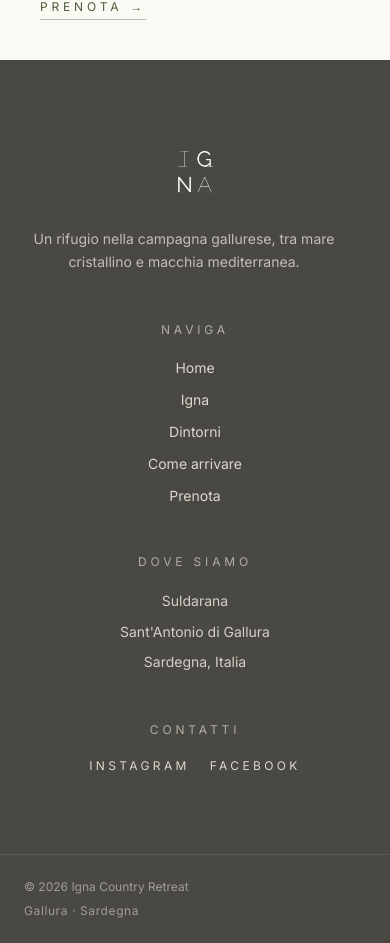
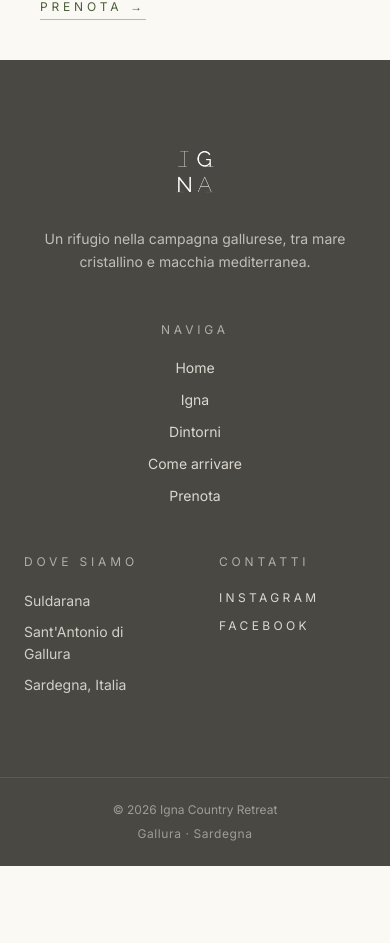
Before and after one commit to khapronyon/igna, a React (Vite) app: page / in a window 390 px wide. Shown: the part 6618-7561 px from the top of the page. After the commit the page ends 7484 px from the top, so only its background shows below. Built offline with nearby package versions, Linux system fonts and the light colour scheme.

Commit message:
aggiornamento footer mobile

```diff
--- a/src/components/Footer.jsx
+++ b/src/components/Footer.jsx
@@ -3,12 +3,14 @@ import { Link } from 'react-router-dom'
 export default function Footer() {
   return (
     <footer className="bg-granito-dark text-calce/85">
-      <div className="max-w-7xl mx-auto px-6 sm:px-10 py-20 grid gap-12 md:grid-cols-4 text-center md:text-left">
-        <div>
+      <div className="max-w-7xl mx-auto px-6 sm:px-10 py-20 grid grid-cols-2 md:grid-cols-4 gap-12">
+
+        {/* Logo + payoff — centrati su mobile, intera larghezza */}
+        <div className="col-span-2 md:col-span-1 flex flex-col items-center md:items-start text-center md:text-left">
           <img
             src={`${import.meta.env.BASE_URL}images/Igna/logo.png`}
             alt="Igna Country Retreat"
-            className="h-16 w-auto mb-6 mx-auto md:mx-0"
+            className="h-16 w-auto mb-6"
             style={{ filter: 'brightness(0) invert(1)' }}
           />
           <p className="text-sm leading-relaxed text-calce/70 max-w-xs">
@@ -16,10 +18,9 @@ export default function Footer() {
           </p>
         </div>
 
-        <div>
-          <p className="text-xs tracking-[0.32em] uppercase text-calce/60 mb-5">
-            Naviga
-          </p>
+        {/* Naviga — intera larghezza su mobile */}
+        <div className="col-span-2 md:col-span-1 text-center md:text-left">
+          <p className="text-xs tracking-[0.32em] uppercase text-calce/60 mb-5">Naviga</p>
           <ul className="space-y-3 text-sm">
             <li><Link to="/" className="hover:text-calce transition-colors">Home</Link></li>
             <li><Link to="/igna" className="hover:text-calce transition-colors">Igna</Link></li>
@@ -29,10 +30,9 @@ export default function Footer() {
           </ul>
         </div>
 
-        <div>
-          <p className="text-xs tracking-[0.32em] uppercase text-calce/60 mb-5">
-            Dove siamo
-          </p>
+        {/* Dove siamo — colonna sinistra su mobile */}
+        <div className="col-span-1 md:col-span-1 text-left">
+          <p className="text-xs tracking-[0.32em] uppercase text-calce/60 mb-5">Dove siamo</p>
           <address className="not-italic text-sm leading-relaxed text-calce/80 space-y-2">
             <p>Suldarana</p>
             <p>Sant'Antonio di Gallura</p>
@@ -40,19 +40,19 @@ export default function Footer() {
           </address>
         </div>
 
-        <div>
-          <p className="text-xs tracking-[0.32em] uppercase text-calce/60 mb-5">
-            Contatti
-          </p>
-          <div className="flex gap-5 text-xs tracking-[0.28em] uppercase justify-center md:justify-start">
+        {/* Contatti — colonna destra su mobile */}
+        <div className="col-span-1 md:col-span-1 text-left">
+          <p className="text-xs tracking-[0.32em] uppercase text-calce/60 mb-5">Contatti</p>
+          <div className="flex flex-col gap-3 text-xs tracking-[0.28em] uppercase">
             <a href="#" aria-label="Instagram" className="hover:text-calce transition-colors">Instagram</a>
             <a href="#" aria-label="Facebook" className="hover:text-calce transition-colors">Facebook</a>
           </div>
         </div>
+
       </div>
 
       <div className="border-t border-calce/10">
-        <div className="max-w-7xl mx-auto px-6 sm:px-10 py-6 flex flex-col sm:flex-row gap-2 sm:justify-between items-start sm:items-center text-xs text-calce/50">
+        <div className="max-w-7xl mx-auto px-6 sm:px-10 py-6 flex flex-col sm:flex-row gap-2 sm:justify-between items-center text-xs text-calce/50">
           <p>© {new Date().getFullYear()} Igna Country Retreat</p>
           <p className="tracking-wider">Gallura · Sardegna</p>
         </div>
```
